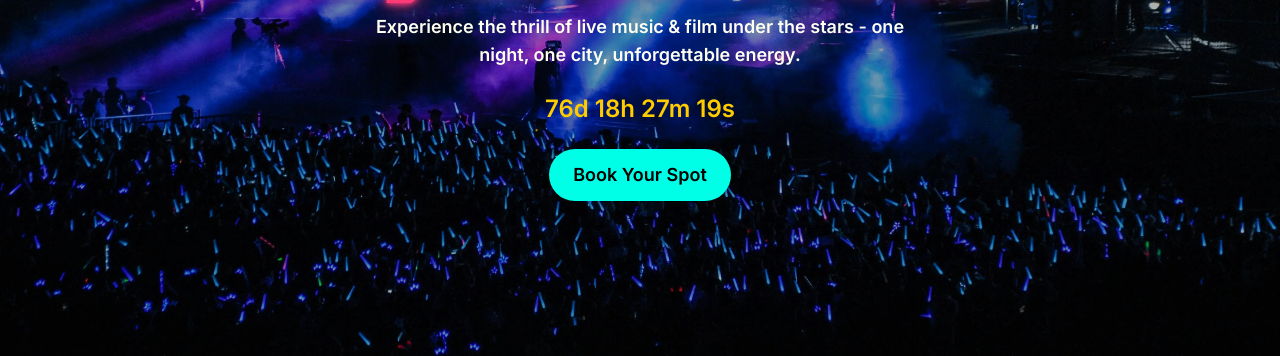
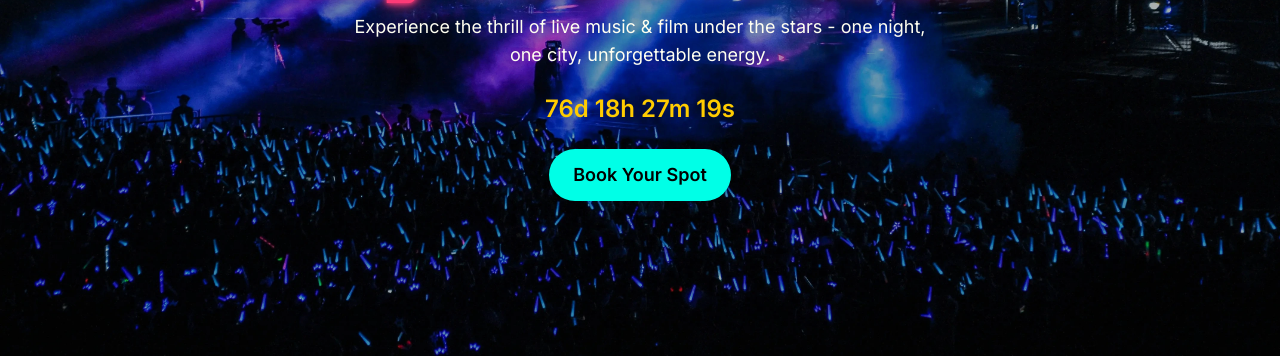
Before and after one commit to EboCodes/cityPulse, a plain HTML site: page index.html in a window 1280 px wide. Shown: the part 423-779 px from the top of the page. Drawn offline with nearby package versions, Linux system fonts and the light colour scheme.

Commit message:
Update index.html

```diff
--- a/index.html
+++ b/index.html
@@ -51,7 +51,7 @@
   <section class="min-h-screen flex flex-col items-center justify-center text-center px-4 bg-cover bg-center" style="background-image: url('cover.webp');">
     <img src="logo.webp" alt="CityPulse Logo" class="w-40 mb-6" data-aos="fade-down">
     <h1 class="text-5xl md:text-6xl font-bold event-name neon-text mb-4 animate-pulse" data-aos="zoom-in">CityPulse Live 2025</h1>
-    <p class="text-lg max-w-xl text-[#FFFFF0] font-semibold mb-6" data-aos="fade-up">Experience the thrill of live music & film under the stars - one night, one city, unforgettable energy.</p>
+    <p class="text-lg max-w-xl text-[#FFFFF0] mb-6" data-aos="fade-up">Experience the thrill of live music & film under the stars - one night, one city, unforgettable energy.</p>
     <div id="countdown" class="text-2xl font-semibold text-[#ffcc00] mb-6"></div>
     <a href="#booking-form" class="bg-[#00ffe7] text-black px-6 py-3 rounded-full font-bold text-lg hover:bg-[#ffcc00] transition-all" data-aos="fade-up">Book Your Spot</a>
   </section>
```
